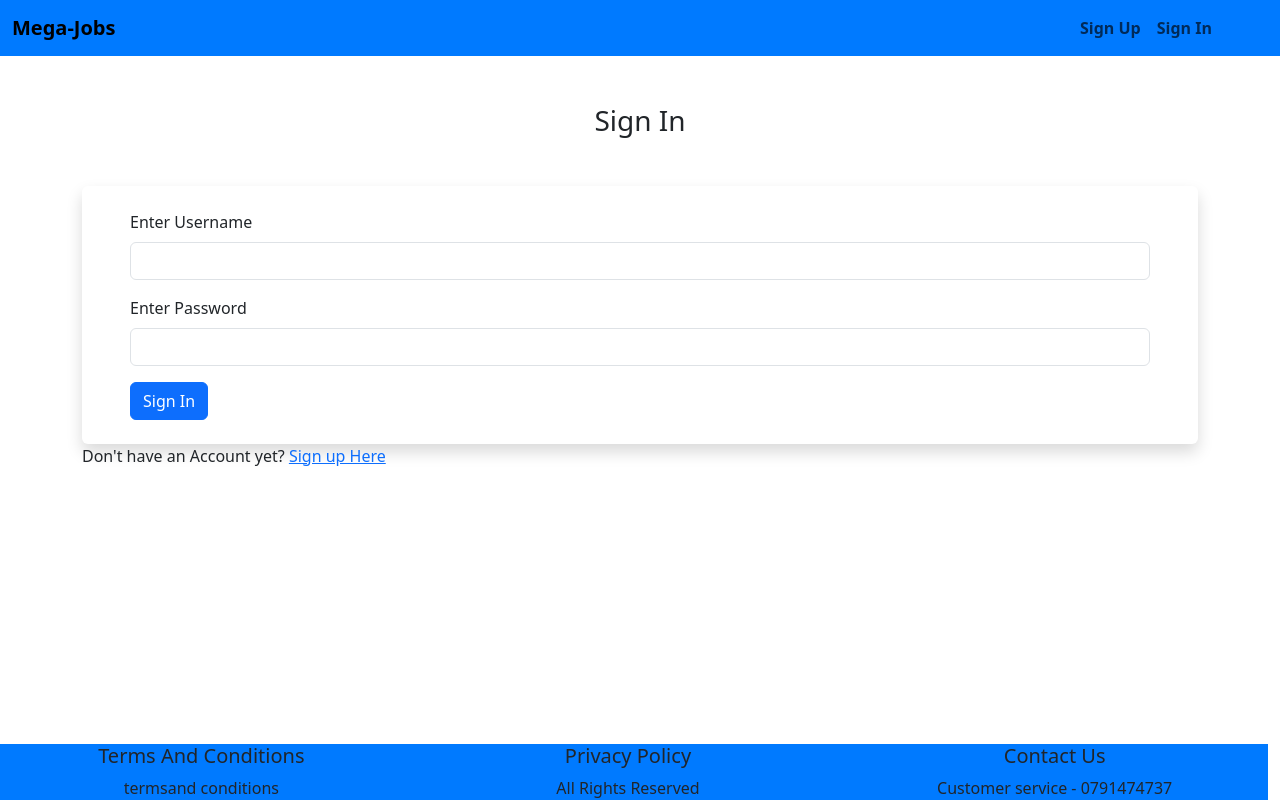
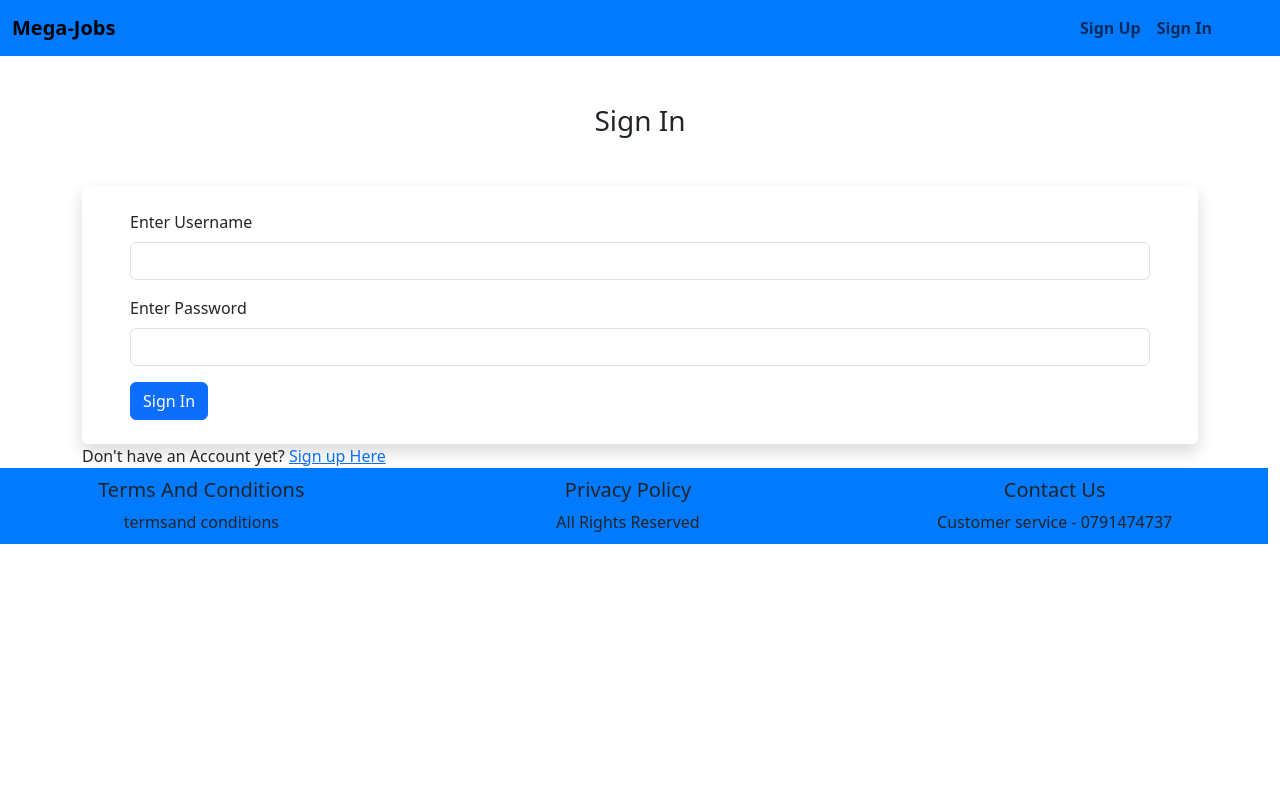
Before and after one commit to PatrickBett/job-board-frontend, a React (Vite) app: page /login in a window 1280 px wide. Built offline with nearby package versions, Linux system fonts and the light colour scheme.

Commit message:
localstorage

```diff
--- a/src/Components/footer.css
+++ b/src/Components/footer.css
@@ -1,7 +1,7 @@
 #footer{
     background-color: #007aff;
 
-  position: fixed;
+    padding: 10px 0;
   bottom: 0;
   width: 100%;
   text-align: center;
```
